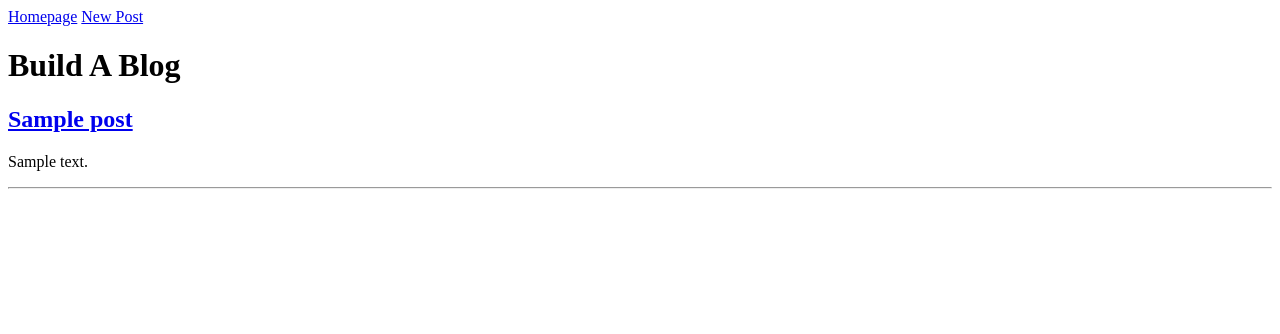
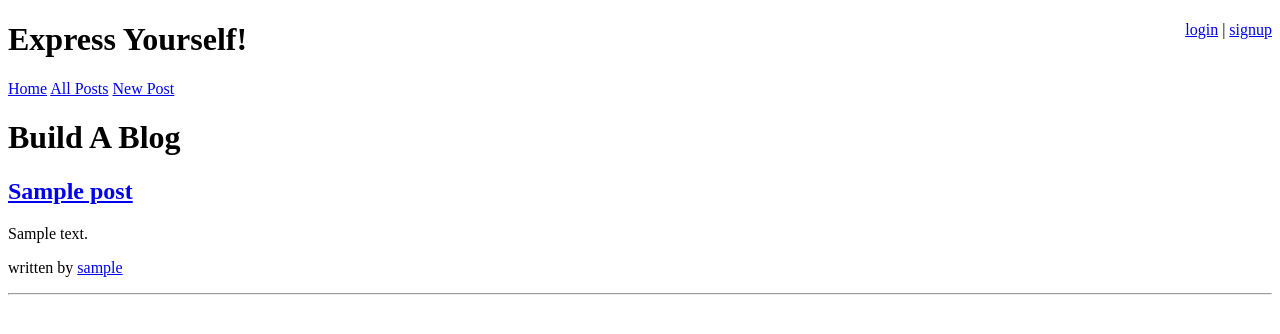
Before and after one commit to codyallison/blogz, a Flask app: page /blog in a window 1280 px wide. Shown: the top 334 px of the page. Run offline with Flask 2, Linux system fonts and the light colour scheme; tables that the repository leaves empty hold one stand-in row (values such as "Sample post").

Commit message:
all required parts completed

```diff
--- a/main.py
+++ b/main.py
@@ -1,4 +1,4 @@
-from flask import Flask, request, redirect, render_template
+from flask import Flask, request, redirect, render_template, session
 from flask_sqlalchemy import SQLAlchemy
 
 app = Flask(__name__)
@@ -34,10 +34,27 @@ class User(db.Model):
 def get_posts():
     return Posts.query.all()
 
+def get_user_posts(username):
+    owner = User.query.filter_by(username=username).first()
+    return Posts.query.filter_by(owner=owner).all()
+def get_post_by_id(id):
+    return Posts.query.filter_by(id=id)
+
+@app.route('/')
+def index():
+    users = User.query.all()
+    return render_template('index.html',users=users)
+
 @app.route('/blog')
-def index():
-
-    return render_template('blog.html', posts=get_posts())
+def blog():
+    user = request.args.get('user')
+    id = request.args.get('id')
+    if user:
+        return render_template('blog.html', posts=get_user_posts(user))
+    elif id:
+        return render_template('blog.html', posts = get_post_by_id(id))
+    else:
+        return render_template('blog.html', posts=get_posts())
 
 @app.route('/newpost', methods=['POST','GET'])
 def newpost():
@@ -45,6 +62,7 @@ def newpost():
         title_error=''
         body_error=''
 
+        owner = User.query.filter_by(username=session['user']).first()
         title=request.form['title']
         body=request.form['body']
 
@@ -56,13 +74,13 @@ def newpost():
             body_error="Enter a body"
             return render_template('newpost.html', title=title, body=body, body_error=body_error)
 
-        post=Posts(title, body)
+        post=Posts(title, body, owner)
         db.session.add(post)
         db.session.commit()
 
 
 
-        return redirect('/post?id=' + str(post.id))
+        return redirect('/blog?id=' + str(post.id))
     else:
         return render_template('newpost.html')
 
@@ -72,5 +90,98 @@ def individual_post():
     post = Posts.query.get(post_id)
     return render_template('post.html', post=post)
 
+@app.route('/signup', methods=['GET','POST'])
+def signup():
+    if request.method =="POST":
+
+        password=request.form['password']
+        verify=request.form['verify']
+        username=request.form['username']
+
+        user_error =''
+        password_error =''
+        verify_error = ''
+
+
+        if len(username) < 1:
+            user_error = "Please enter a user name"
+            return render_template("signup.html", username=username, username_error=user_error, password_error=password_error, verify_error=verify_error)
+        elif len (username) <3:
+            user_error = "Please enter a username longer than 3 characters"
+            return render_template("signup.html", username=username, username_error=user_error, password_error=password_error, verify_error=verify_error)
+
+        if len(password) <1:
+            password_error = "Please enter a password"
+            return render_template("signup.html", username=username, username_error=user_error, password_error=password_error, verify_error=verify_error)
+
+        elif password != verify:
+            verify_error = "Passwords do not match"
+            return render_template("signup.html", username=username, username_error=user_error, password_error=password_error, verify_error=verify_error)
+
+        elif len(password) <3:
+            password_error = "Password must be longer than 3 characters"
+            return render_template("signup.html", username=username, username_error=user_error, password_error=password_error, verify_error=verify_error)
+
+        if len(verify)<1:
+            verify_error = "Please verify the password"
+            return render_template("signup.html", username=username, username_error=user_error, password_error=password_error, verify_error=verify_error)
+
+        existing_user = User.query.filter_by(username=username).first()
+        if not existing_user:
+            user = User(username=username, password=password)
+            db.session.add(user)
+            db.session.commit()
+            session['user'] = user.username
+            return redirect("/newpost")
+        else:
+            user_error = "User already exists"
+            return render_template("signup.html", username=username, username_error=user_error, password_error=password_error, verify_error=verify_error)
+
+    else:
+        return render_template("signup.html")
+
+
+@app.route('/login', methods=['GET','POST'])
+def login():
+    if request.method == 'GET':
+        return render_template('login.html')
+    elif request.method == 'POST':
+
+        user_not_exist = ''
+        login_error = ''
+
+        username = request.form['username']
+        password = request.form['password']
+
+        users = User.query.filter_by(username=username)
+        if users.count() == 1:
+            user = users.first()
+            if password == user.password:
+                session['user'] = user.username
+
+                return redirect("/newpost")
+            else:
+                if password != user.password:
+                    login_error = "Incorrect password, please try again."
+                    return render_template('login.html', username=username, login_error=login_error)
+        else:
+            user_not_exist = "We don't find an account for you"
+            return render_template("login.html", user_not_exist=user_not_exist)
+
+endpoints_without_login = ['login', 'signup', 'blog', 'index', 'post']
+
+@app.route("/logout", methods=['POST'])
+def logout():
+    del session['user']
+    return redirect("/login")
+
+@app.before_request
+def require_login():
+    if not ('user' in session or request.endpoint in endpoints_without_login):
+        return redirect("/login")
+
+app.secret_key = 'A0Zr98j/3yX R~XHH!jmN]LWX/,?RU'
+
+
 if __name__ == '__main__':
     app.run()
--- a/templates/base.html
+++ b/templates/base.html
@@ -4,7 +4,20 @@
         <title>Build-A-Blog</title>
     </head>
     <body>
-            <a href="/blog">Homepage</a> <a href="/newpost">New Post</a>
+            <div style='float: right'>
+                    {% if 'user' in session %}
+                      {{ session['user'] }}
+                      <form action="/logout" method="post" id='logout'>
+                        <input type="submit" value="Log Out" />
+                      </form>
+                    {% else %}
+                      <a href="login">login</a> | <a href="signup">signup</a>
+                    {% endif %}
+                  </div>
+                  <h1>
+                      Express Yourself!
+                  </h1>
+            <a href="/">Home</a> <a href="/blog">All Posts</a> <a href="/newpost">New Post</a>
         {% block content %}
 
         {% endblock %}
--- a/templates/blog.html
+++ b/templates/blog.html
@@ -4,8 +4,9 @@
 <h1>Build A Blog</h1>
 
 {% for post in posts: %}
-    <h2><a href="/post?id={{post.id}}">{{post.title}}</a></h2>
+    <h2><a href="/blog?id={{post.id}}">{{post.title}}</a></h2>
     <p>{{post.body}}</p>
+    <p>written by <a href='/blog?user={{post.owner.username}}'> {{post.owner.username}} </a></p>
     <hr>
 
 {% endfor %}
```
Also changed, not shown: templates/index.html (+7 -0 lines), templates/login.html (+7 -0 lines), templates/signup.html (+20 -0 lines).
